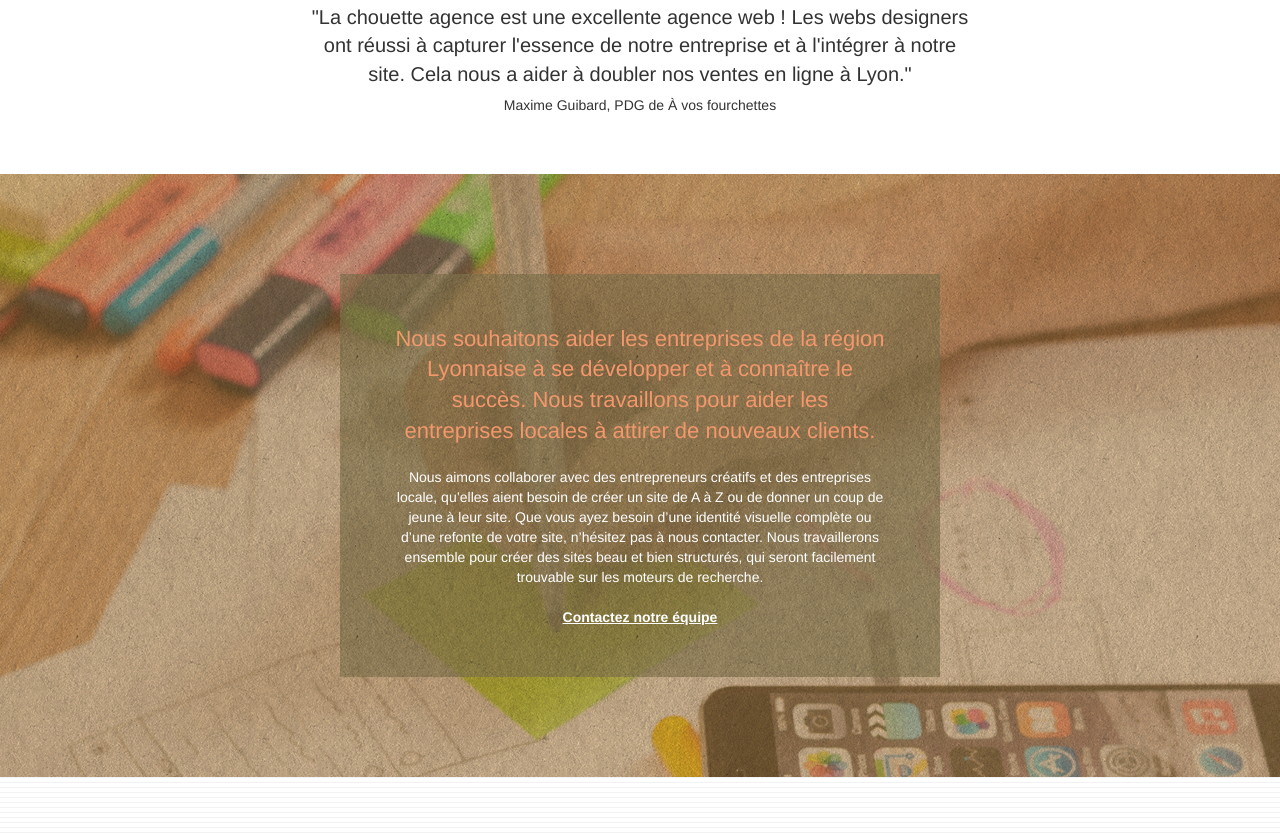
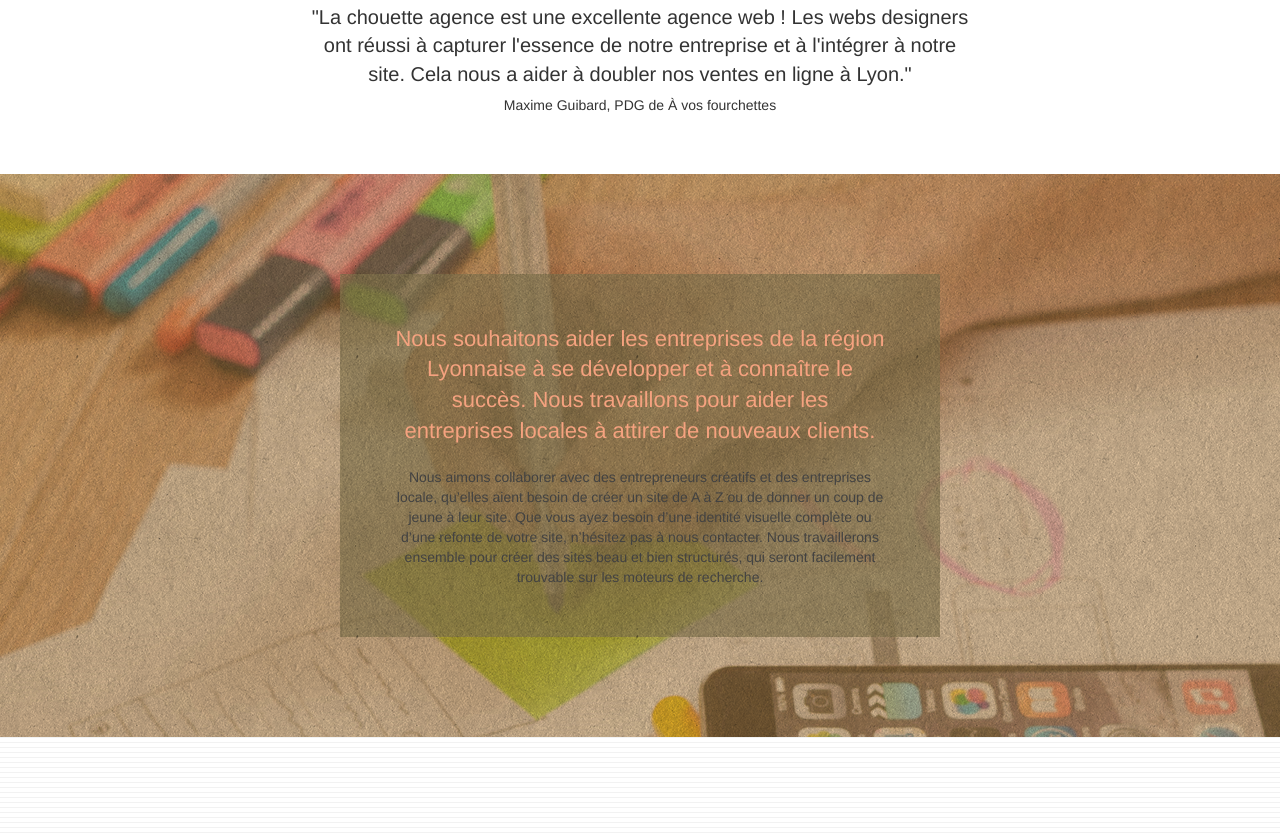
Before and after one commit to cedric-renais/projet_la_chouette_agence, a plain HTML site: page index.html in a window 1280 px wide. Shown: the part 1003-1840 px from the top of the page. Drawn offline with Linux system fonts and the light colour scheme.

Commit message:
v0.006 : Contrast adjustment for better accessibility

```diff
--- a/css/style.css
+++ b/css/style.css
@@ -651,7 +651,7 @@ label,
 a {
     font-family: "helvetica";
     font-weight: 400;
-    color: #575757!important;
+    color: #424242!important;
 }
 
 .container {
@@ -718,6 +718,10 @@ p {
     margin: auto auto auto auto;
 }
 
+.row{
+    color: #424242;
+}
+
 h2 {
     font-size: 22px;
     line-height: 1.4em;
@@ -750,7 +754,7 @@ h4 {
 }
 
 .white {
-    color: #FFFFFF!important;
+    color: #424242!important;
 }
 
 .portfolio-thumb {
@@ -789,7 +793,7 @@ h4 {
 }
 
 .tc-white {
-    color: #F3976C!important;
+    color: #F5A27F!important;
 }
 
 .btn-atomic-tangerine {
--- a/index.html
+++ b/index.html
@@ -40,7 +40,7 @@
 				<nav class="navbar row">
 					<div class="navbar-header">
 						<img class="navbar-brand" src="img/la-chouette-agence.png"
-							alt="Logo de la chouette agence" />
+							alt="image de la chouette agence" />
 						<button id="nav-toggle" type="button" class="ui-navbar-toggle navbar-toggle"
 							data-toggle="collapse" data-target=".navbar-1">
 							<span class="sr-only">Toggle navigation</span><span class="icon-bar"></span>
@@ -157,8 +157,7 @@
 							aient besoin de créer un site de A à Z ou de donner un coup de jeune à leur site. Que vous
 							ayez besoin d’une identité visuelle complète ou d’une refonte de votre site, n’hésitez pas à
 							nous contacter. Nous travaillerons ensemble pour créer des sites beau et bien structurés,
-							qui seront facilement trouvable sur les moteurs de recherche.<br><br><a
-								class="ltc-white bold-link" href="contact.html">Contactez notre équipe</a>
+							qui seront facilement trouvable sur les moteurs de recherche.
 						</p>
 					</div>
 				</div>
@@ -276,7 +275,7 @@
 						<div class="row">
 							<div class="col-sm-4">
 								Partenaires
-								<ul>
+								<ul class="external-link">
 									<li><a href="voiture.com">voiture.com</a></li>
 									<li><a href="pizza.com">pizza.com</a></li>
 									<li><a href="matoiture.com">matoiture.com</a></li>
```
